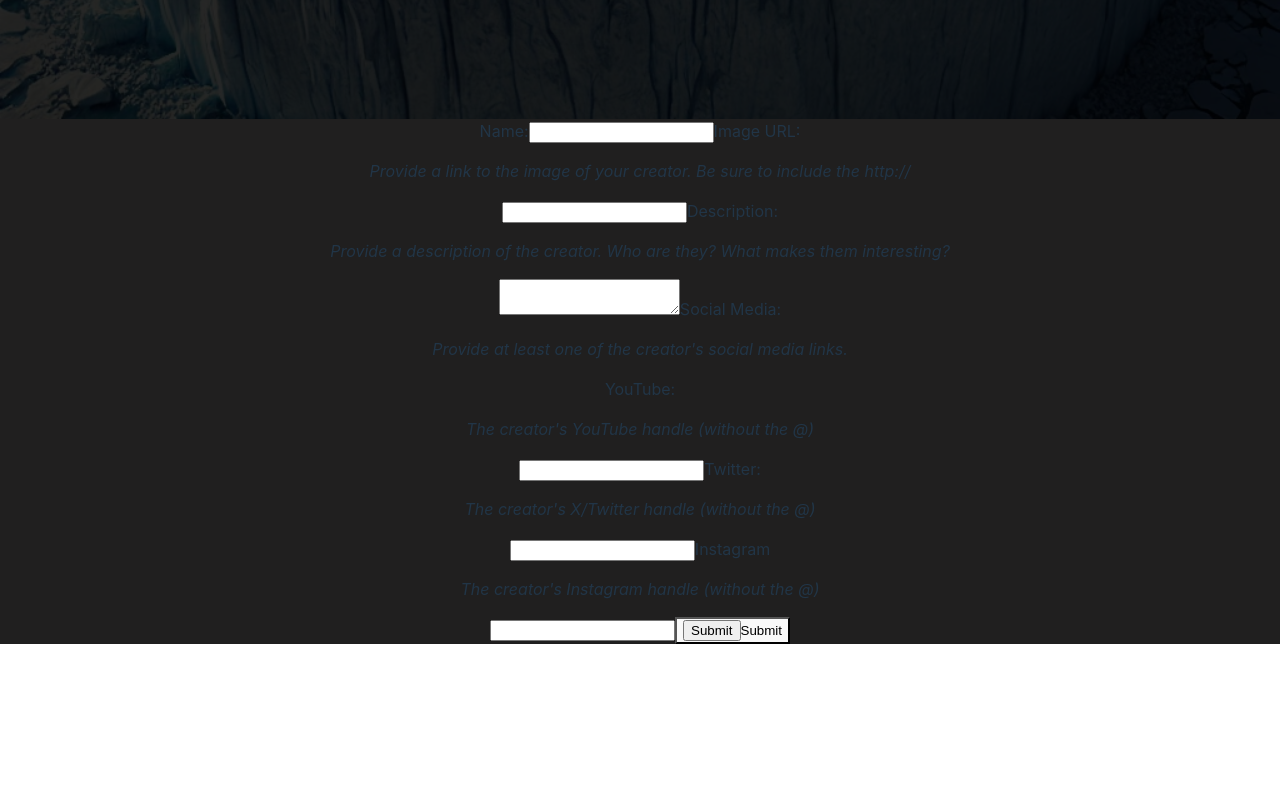
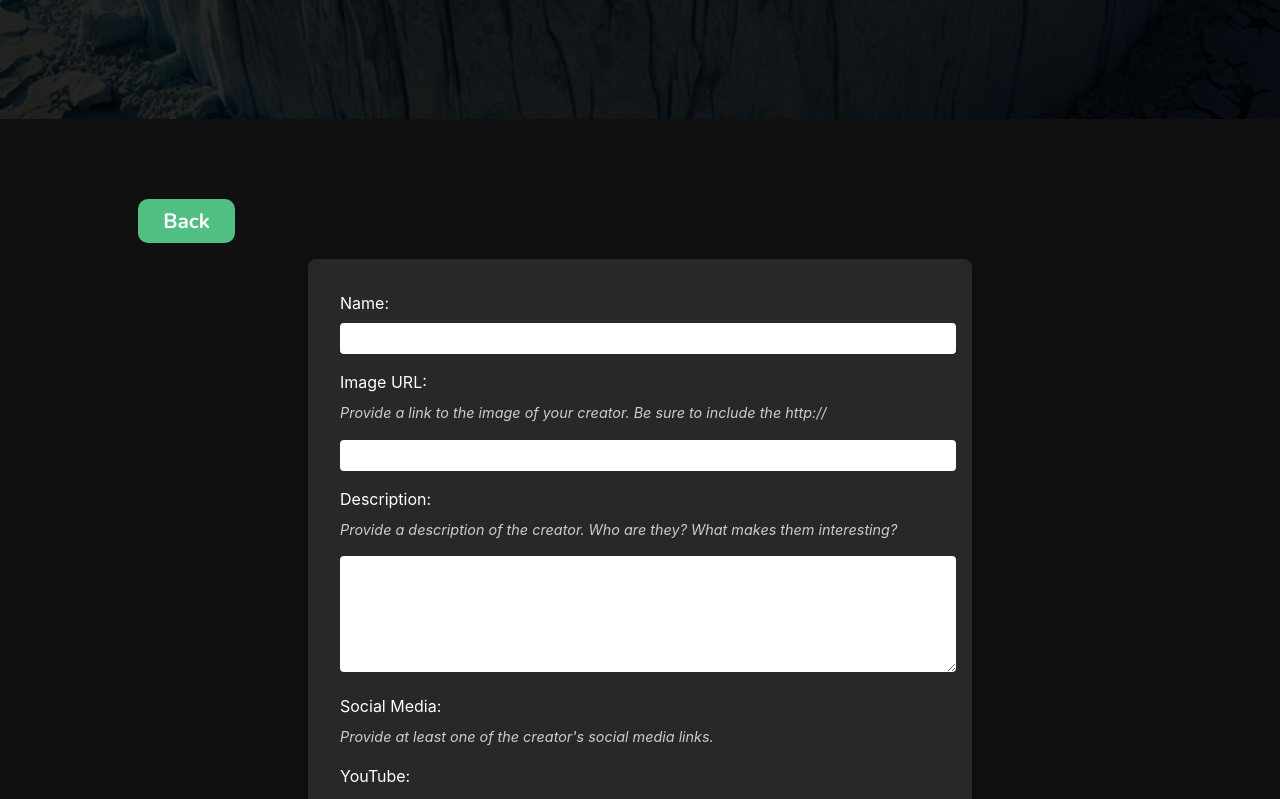
Before and after one commit to Valx01P/creatorverse_Valx01P, a React (Vite) app in the folder creatorverse/: page / in a window 1280 px wide. Shown: the part 681-1480 px from the top of the page. Before the commit the page ends 1325 px from the top, so only its background shows below. Built offline with nearby package versions, Linux system fonts and the light colour scheme.

Commit message:
Form Pages

```diff
--- a/creatorverse/src/App.jsx
+++ b/creatorverse/src/App.jsx
@@ -3,6 +3,7 @@ import Hero from './components/Hero'
 // import ProfilePage from './pages/ProfilePage'
 // import HomeFeed from './pages/HomeFeed'
 import UploadFormPage from './pages/UploadFormPage'
+// import EditFormPage from './pages/EditFormPage'
 
 const App = () => {
   return (
@@ -11,6 +12,7 @@ const App = () => {
       {/* <HomeFeed/> */}
       {/* <ProfilePage/> */}
       <UploadFormPage/>
+      {/* <EditFormPage/> */}
     </div>
 
   )
--- a/creatorverse/src/pages/EditFormPage.css
+++ b/creatorverse/src/pages/EditFormPage.css
@@ -0,0 +1,174 @@
+.back-button {
+    background-color: #5fe29cd3;
+    color: #ffffff;
+    border: none;
+    border-radius: 10px;
+    padding: 0.5rem 1.6rem;
+    margin: 1rem;
+    cursor: pointer;
+    font-size: 1.3rem;
+    font-family: "Nunito", sans-serif;
+    transition: background-color 0.3s;
+}
+
+.back-button:hover {
+    background-color: #2b925b;
+}
+
+.back-container {
+    display: flex;
+    justify-content: flex-start;
+    align-items: center;
+    width: 90%;
+}
+
+.back-button {
+    justify-content: flex-start;
+}
+
+.edit-form-page {
+    display: flex;
+    justify-content: center;
+    align-items: center;
+    flex-direction: column;
+    min-height: 100vh;
+    background-color: #101010;
+    text-align: left;
+    color: #fff;
+    padding: 4rem;
+}
+
+.edit-form {
+    background-color: #282828;
+    padding: 2rem;
+    border-radius: 8px;
+    box-shadow: 0 4px 8px rgba(0, 0, 0, 0.1);
+    width: 90%;
+    max-width: 600px;
+}
+
+.edit-form label {
+    display: block;
+    margin-bottom: 1rem;
+}
+
+.edit-form input[type="text"], .edit-form textarea {
+    width: 100%;
+    padding: 0.5rem;
+    margin-top: 0.5rem;
+    border: none;
+    border-radius: 4px;
+}
+
+.edit-form textarea {
+    height: 100px;
+    resize: vertical;
+}
+
+.edit-form p {
+    margin: 0.5rem 0;
+    font-size: 0.9rem;
+    color: #ccc;
+}
+
+.form-buttons {
+    display: flex;
+    justify-content: center;
+    align-items: center;
+    vertical-align: middle;
+    flex-direction: column;
+}
+
+.submit-button {
+    background-color: #3e94eb;
+    color: #fff;
+    border: none;
+    padding: 0.75rem 1.5rem;
+    cursor: pointer;
+    font-size: 1rem;
+    border-radius: 4px;
+    transition: background-color 0.3s;
+    display: block;
+    width: 100%;
+    text-align: center;
+}
+
+.delete-button {
+    background-color: #3e94eb;
+    color: #fff;
+    border: none;
+    padding: 0.75rem 1.5rem;
+    cursor: pointer;
+    font-size: 1rem;
+    border-radius: 4px;
+    transition: background-color 0.3s;
+    display: block;
+    width: 100%;
+    text-align: center;
+}
+
+.submit-button:hover, .delete-button:hover {
+    background-color: #2068bb;
+}
+
+.delete-button {
+    background-color: #e94e3e;
+}
+
+.delete-button:hover {
+    background-color: #bb3629;
+}
+
+.overlay {
+    position: fixed;
+    top: 0;
+    left: 0;
+    width: 100%;
+    height: 100%;
+    background: rgba(0, 0, 0, 0.5);
+    z-index: 1;
+    display: none;
+}
+
+.modal {
+    position: fixed;
+    top: 50%;
+    left: 50%;
+    transform: translate(-50%, -50%);
+    background: #fff;
+    color: #000;
+    padding: 2rem;
+    border-radius: 8px;
+    box-shadow: 0 4px 8px rgba(0, 0, 0, 0.1);
+    z-index: 2;
+    display: none;
+}
+
+.modal-content {
+    text-align: center;
+}
+
+.close {
+    position: absolute;
+    top: 10px;
+    right: 10px;
+    font-size: 2rem;
+    cursor: pointer;
+}
+
+.confirm-delete, .cancel-delete {
+    background-color: #3e94eb;
+    color: #fff;
+    border: none;
+    padding: 0.75rem 1.5rem;
+    margin-top: 1rem;
+    cursor: pointer;
+    font-size: 1rem;
+    border-radius: 4px;
+    transition: background-color 0.3s;
+    margin-right: 0.5rem;
+}
+
+.confirm-delete:hover, .cancel-delete:hover {
+    background-color: #2068bb;
+}
--- a/creatorverse/src/pages/ProfilePage.css
+++ b/creatorverse/src/pages/ProfilePage.css
@@ -25,10 +25,10 @@
     color: #ffffff;
     border: none;
     border-radius: 10px;
-    padding: 0.5rem 3.8rem;
+    padding: 0.5rem 1.8rem;
     margin: 1rem;
     cursor: pointer;
-    font-size: 2.5rem;
+    font-size: 1.5rem;
     font-family: "Nunito", sans-serif;
     transition: background-color 0.3s;
 }
@@ -38,10 +38,10 @@
     color: #fff;
     border: none;
     border-radius: 10px;
-    padding: 0.5rem 7.8rem;
+    padding: 0.3rem 4.8rem;
     margin: 1rem;
     cursor: pointer;
-    font-size: 2.5rem;
+    font-size: 2.1rem;
     font-family: "Nunito", sans-serif;
     transition: background-color 0.3s;
 }
@@ -51,10 +51,10 @@
     color: #fff;
     border: none;
     border-radius: 10px;
-    padding: 0.5rem 7.8rem;
+    padding: 0.3rem 4.8rem;
     margin: 1rem;
     cursor: pointer;
-    font-size: 2.5rem;
+    font-size: 2.2rem;
     font-family: "Nunito", sans-serif;
     transition: background-color 0.3s;
 }
--- a/creatorverse/src/pages/UploadFormPage.css
+++ b/creatorverse/src/pages/UploadFormPage.css
@@ -0,0 +1,91 @@
+.back-button {
+    background-color: #5fe29cd3;
+    color: #ffffff;
+    border: none;
+    border-radius: 10px;
+    padding: 0.5rem 1.6rem;
+    margin: 1rem;
+    cursor: pointer;
+    font-size: 1.3rem;
+    font-family: "Nunito", sans-serif;
+    transition: background-color 0.3s;
+}
+
+.back-button:hover {
+    background-color: #2b925b;
+}
+
+.back-container {
+    display: flex;
+    justify-content: flex-start;
+    align-items: center;
+    width: 90%;
+}
+
+.back-button {
+    justify-content: flex-start;
+}
+
+.upload-form-page {
+    display: flex;
+    justify-content: center;
+    align-items: center;
+    flex-direction: column;
+    min-height: 100vh;
+    background-color: #101010;
+    text-align: left;
+    color: #fff;
+    padding: 4rem;
+  }
+
+  .upload-form {
+    background-color: #282828;
+    padding: 2rem;
+    border-radius: 8px;
+    box-shadow: 0 4px 8px rgba(0, 0, 0, 0.1);
+    width: 90%;
+    max-width: 600px;
+  }
+
+  .upload-form label {
+    display: block;
+    margin-bottom: 1rem;
+  }
+
+  .upload-form input[type="text"], .upload-form textarea {
+    width: 100%;
+    padding: 0.5rem;
+    margin-top: 0.5rem;
+    border: none;
+    border-radius: 4px;
+  }
+
+  .upload-form textarea {
+    height: 100px;
+    resize: vertical;
+  }
+
+  .upload-form p {
+    margin: 0.5rem 0;
+    font-size: 0.9rem;
+    color: #ccc;
+  }
+
+  .submit-button {
+    background-color: #3e94eb;
+    color: #fff;
+    border: none;
+    padding: 0.75rem 1.5rem;
+    margin-top: 1rem;
+    cursor: pointer;
+    font-size: 1rem;
+    border-radius: 4px;
+    transition: background-color 0.3s;
+    display: block;
+    width: 100%;
+    text-align: center;
+  }
+
+  .submit-button:hover {
+    background-color: #2068bb;
+  }
--- a/creatorverse/src/pages/UploadFormPage.jsx
+++ b/creatorverse/src/pages/UploadFormPage.jsx
@@ -1,42 +1,46 @@
+import './UploadFormPage.css';
 
 const UploadFormPage = () => {
   return (
     <div className="upload-form-page">
-        <form>
-            <label>
+        <div className="back-container">
+            <button className="back-button">Back</button>
+        </div>
+        <form className="upload-form">
+            <label className="name">
                 Name:
                 <input type="text" name="name" />
             </label>
-            <label>
+            <label className="image">
                 Image URL:
                 <p><em>Provide a link to the image of your creator. Be sure to include the http://</em></p>
                 <input type="text" name="image" />
             </label>
-            <label>
+            <label className="description">
                 Description:
                 <p><em>Provide a description of the creator. Who are they? What makes them interesting?</em></p>
                 <textarea name="description" />
             </label>
-            <label>
+            <label className="social-media">
                 Social Media:
                 <p><em>Provide at least one of the creator&apos;s social media links.</em></p>
             </label>
-            <label>
+            <label className="youtube">
                 YouTube:
                 <p><em>The creator&apos;s YouTube handle (without the @)</em></p>
                 <input type="text" name="youtube" />
             </label>
-            <label>
-                Twitter:
-                <p><em>The creator&apos;s X/Twitter handle (without the @)</em></p>
+            <label className="twitter">
+                X / Twitter:
+                <p><em>The creator&apos;s X / Twitter handle (without the @)</em></p>
                 <input type="text" name="twitter" />
             </label>
-            <label>
+            <label className="instagram">
                 Instagram
                 <p><em>The creator&apos;s Instagram handle (without the @)</em></p>
                 <input type="text" name="instagram" />
             </label>
-            <button><input type="submit" value="Submit" />Submit</button>
+            <button className="submit-button" type="submit">Submit</button>
         </form>
     </div>
   )
```
Also changed, not shown: creatorverse/src/components/Profile.jsx (+0 -28 lines), creatorverse/src/pages/EditFormPage.jsx (+77 -0 lines), creatorverse/src/components/EditForm.css (deleted), creatorverse/src/components/EditForm.jsx (deleted), creatorverse/src/components/UploadForm.css (deleted), creatorverse/src/components/UploadForm.jsx (deleted).
